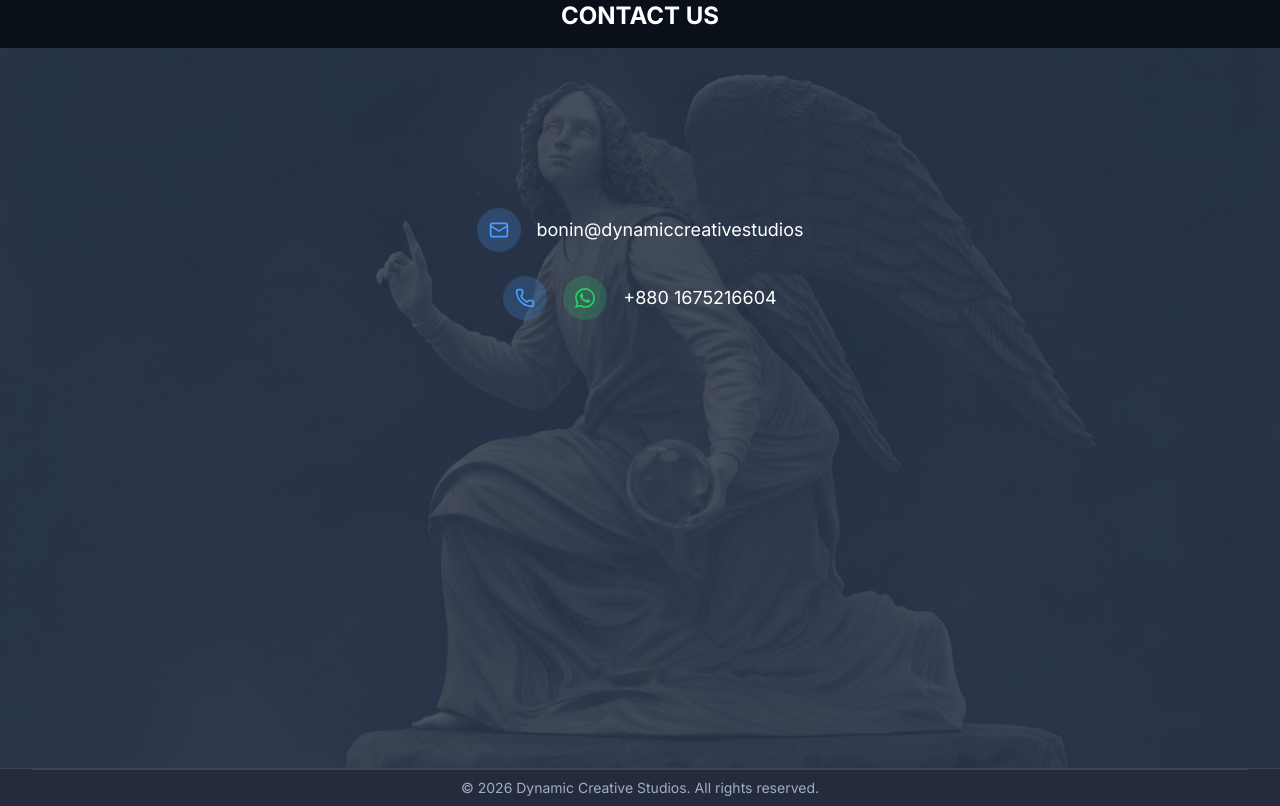
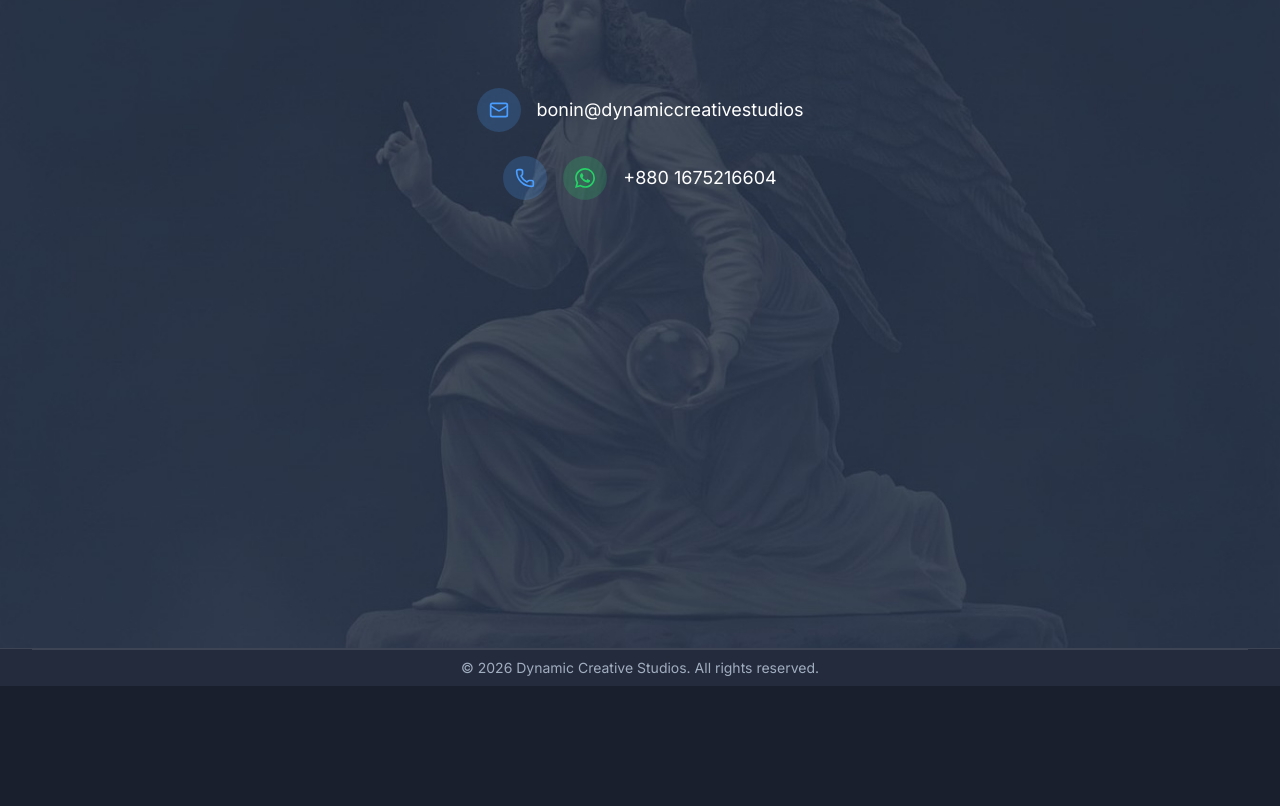
Before and after one commit to icesiv/des_boni, a React (Vite) app: page / in a window 1280 px wide. Shown: the part 1690-2496 px from the top of the page. After the commit the page ends 2376 px from the top, so only its background shows below. Built offline with nearby package versions, Linux system fonts and the light colour scheme; no server answers; a web font is replaced by a local one.

Commit message:
admin touchups

```diff
--- a/src/pages/Portfolio.tsx
+++ b/src/pages/Portfolio.tsx
@@ -22,9 +22,11 @@ export function Portfolio() {
   }, []);
 
   return (
-    <div className="min-h-screen bg-[#1a1f2e]">
+    <div className="min-h-screen bg-gradient-to-b from-[#1b2b43] to-[#09090b]">
+      <div className="max-w-7xl mx-auto shadow-[0_0_280px_rgba(255,255,255,.1),_0_10px_20px_rgba(0,0,0,.8)]">
+
         <Header />
-      <main className="relative">
+        <main className="relative ">
           <HeroCarousel />
           <Gallery />
           <Shop />
@@ -32,6 +34,8 @@ export function Portfolio() {
           <ContactUs />
         </main>
         <Footer />
+
+      </div>
     </div>
   );
 }
--- a/src/sections/AboutUs.tsx
+++ b/src/sections/AboutUs.tsx
@@ -41,7 +41,7 @@ export function AboutUs() {
   ];
 
   return (
-    <section ref={sectionRef} id="about" className="bg-[#1a1f2e]">
+    <section ref={sectionRef} id="about">
       <div className="max-w-7xl mx-auto">
         <div className="max-w-7xl bg-dark mx-auto">
           <h2 className="text-center text-xl md:text-2xl font-bold text-white py-4">ABOUT US</h2>
--- a/src/sections/Footer.tsx
+++ b/src/sections/Footer.tsx
@@ -26,7 +26,7 @@ export function Footer() {
   return (
     <footer
       ref={footerRef}
-      className="bg-[#242b3d] border-t border-[#3d4554]"
+      className="bg-[#242b3d] border-t border-[#3d4554] max-w-7xl mx-auto"
     >
       <div className="max-w-7xl mx-auto px-4 sm:px-6 lg:px-8">
 
--- a/src/sections/Header.tsx
+++ b/src/sections/Header.tsx
@@ -44,10 +44,7 @@ export function Header() {
   return (
     <>
       <header
-        className={`fixed top-0 left-0 right-0 z-50 transition-all duration-500 ${isScrolled
-          ? 'bg-[#1a1f2e]/95'
-          : 'bg-transparent'
-          }`}
+        className="fixed top-0 left-0 right-0 z-50 transition-all duration-500 bg-transparent"
         style={{
           height: isScrolled ? '60px' : '70px',
         }}
--- a/src/sections/HeroCarousel.tsx
+++ b/src/sections/HeroCarousel.tsx
@@ -55,7 +55,7 @@ export function HeroCarousel() {
       <div className="max-w-7xl mx-auto">
         {/* Carousel Container with 3D perspective */}
         <div
-          className="relative overflow-hidden h-[80vh] bg-dark"
+          className="relative overflow-hidden h-[65vh] bg-dark"
         >
           {loading ? (
             <div className="absolute inset-0 flex items-center justify-center">
```
Lines whose indentation alone changed are shown as unchanged.
